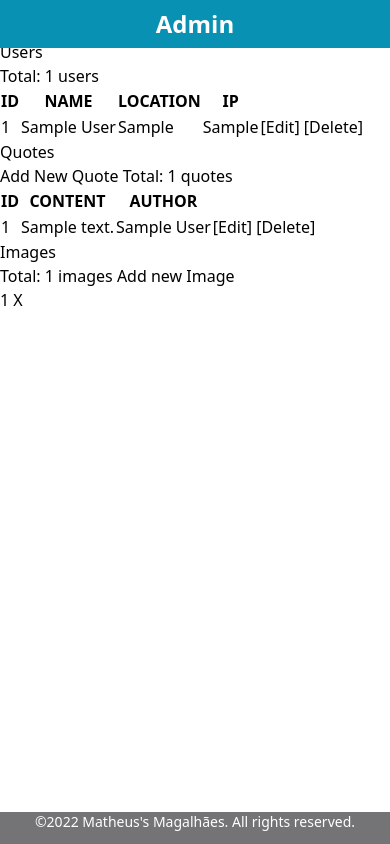
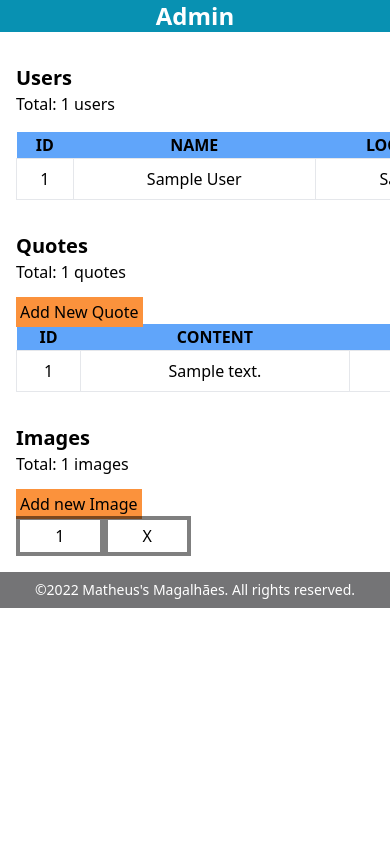
Before and after one commit to matheushasm/todoPHP, a PHP site: page /pages/admin.php in a window 390 px wide. Run offline with PHP 8.4, Linux system fonts and the light colour scheme; the visitor is signed in with stand-in values (Sample User, id 1); tables that the repository leaves empty or names only in its code hold one stand-in row (values such as "Sample post"); some libraries are stand-ins or nearby versions.

Commit message:
Create responsive style on admin page

```diff
--- a/pages/admin.php
+++ b/pages/admin.php
@@ -22,101 +22,96 @@ if(!isset($_SESSION['admin_key'])) {
     exit;
 }
 ?>
-<div
-class="flex justify-center"
->
-    <div class="flex rounded overflow-hidden">
-        <div onclick="showUsers()" id="handleUsersButton" class="p-2 px-12 bg-purple-900/60">Users</div>
-        <div onclick="showQuotes()" id="handleQuotesButton" class="p-2 px-12 bg-purple-900/60">Quotes</div>
-        <div onclick="showImages()" id="handleImagesButton" class="p-2 px-12 bg-purple-900/60">Images</div>
-    </div>
+<div class="p-4 overflow-hidden">
+
+    <section class="mb-8 hover:overflow-y-auto" >
+        <div class="mb-4">
+            <h2 class="text-xl font-bold">Users</h2>
+            <span>Total: <?=count($userList)?> users</span>
         </div>
 
-<section id="usersArea"
-class=""
->
-    <h2>Users</h2>
-    <table>
-        <span>Total: <?=count($userList)?> users</span>
+        <table class="w-[900px]">
+            <thead class="bg-blue-400">
                 <tr>
                     <th>ID</th>
                     <th>NAME</th>
                     <th>LOCATION</th>
                     <th>IP</th>
+                    <th>ACTIONS</th>
                 </tr>
+            </thead>
+            <tbody>
                 <?php foreach($userList as $user): ?>
-        <tr>
-            <td><?=$user->getId();?></td>
-            <td><?=$user->getName();?></td>
-            <td><?=$user->getLocation();?></td>
-            <td><?=$user->getIp();?></td>
-            <td>
+                    <tr class="border">
+                        <td class="p-2 text-center border"><?=$user->getId();?></td>
+                        <td class="p-2 text-center border"><?=$user->getName();?></td>
+                        <td class="p-2 text-center border"><?=$user->getLocation();?></td>
+                        <td class="p-2 text-center border"><?=$user->getIp();?></td>
+                        <td class="p-2 text-center border">
                             <a href="userUpdate.php?id=<?=$user->getId()?>"> [Edit] </a>
                             <a href="userDelete.php?id=<?=$user->getId()?>"> [Delete] </a>
                         </td>
                     </tr>
                 <?php endforeach; ?>
+            </tbody>
         </table>
     </section>
 
-<section id="quotesArea"
-class=""
->
-    <h2>Quotes</h2>
-    <a href="newQuote.php">Add New Quote</a>
-    <table>
+    <section class="mb-8 hover:overflow-auto">
+
+        <div class="mb-4">
+            <h2 class="text-xl font-bold">Quotes</h2>
             <span>Total: <?=count($quoteList)?> quotes</span>
+        </div>
+
+        <a class="p-1 bg-orange-400" href="newQuote.php" >Add New Quote</a>
+
+        <table class="w-[900px]">
+            <thead class="bg-blue-400">
                 <tr>
                     <th>ID</th>
                     <th>CONTENT</th>
                     <th>AUTHOR</th>
+                    <th>ACTIONS</th>
                 </tr>
+            </thead>
+            <tbody>
                 <?php foreach($quoteList as $quote): ?>
-        <tr>
-            <td><?=$quote->getId();?></td>
-            <td><?=$quote->getContent();?></td>
-            <td><?=$quote->getAuthor();?></td>
-            <td>
+                    <tr class="border">
+                        <td class="p-2 text-center border"><?=$quote->getId();?></td>
+                        <td class="p-2 text-center border"><?=$quote->getContent();?></td>
+                        <td class="p-2 text-center border"><?=$quote->getAuthor();?></td>
+                        <td class="p-2 text-center border">
                             <a href="quoteUpdate.php?id=<?=$quote->getId()?>"> [Edit] </a>
                             <a href="quoteDelete.php?id=<?=$quote->getId()?>"> [Delete] </a>
                         </td>
                     </tr>
                 <?php endforeach; ?>
+            </tbody>
         </table>
     </section>
 
-<section id="imagesArea"
-class=""
->
-    <h2>Images</h2>
+    <section>
+
+        <div class="mb-4">
+            <h2 class="text-xl font-bold">Images</h2>
             <span>Total: <?=count($imageList)?> images</span>
-    <a href="newImage.php">Add new Image</a>
+        </div>
 
+        <a class="p-1 bg-orange-400" href="newImage.php">Add new Image</a>
+
+        <div class="grid grid-cols-2 gap-2 sm:grid-cols-3 md:grid-cols-4 lg:grid-cols-5">
             <?php foreach($imageList as $image): ?>
-        <div class="w-32 h-32">
+                <div class="bg-black/50">
                     <img src="<?=$image->getUrl()?>" alt=""/>
-            <div>
-                <?=$image->getId()?>
-                <a href="imageDelete.php?id=<?=$image->getId()?>">X</a>
+                    <div class="flex justify-around p-1" >
+                        <div class="w-full mr-2 p-1 text-center bg-white"><?=$image->getId()?></div>
+                        <a class="w-full p-1 text-center bg-white" href="imageDelete.php?id=<?=$image->getId()?>">X</a>
                     </div>
                 </div>
-
             <?php endforeach; ?>
+        </div>
     </section>
 
-
-
-
-<script type="text/javascript">
-    function showUsers() {
-
-    }
-    function showQuotes() {
-
-    }
-    function showImages() {
-
-    }
-</script>
-
+</div>
 <?php include_once 'partials/footer.php';
--- a/pages/partials/footer.php
+++ b/pages/partials/footer.php
@@ -1,5 +1,5 @@
-<footer class="fixed h-8 inset-x-0 bottom-0 bg-zinc-900/60 text-white text-sm text-center">
-    ©<?=date('Y')?> Matheus's Magalhães. All rights reserved.
-</footer>
+    <footer class="p-2 relative bottom-0 left-0 right-0 bg-zinc-900/60 text-white text-sm text-center">
+        ©<?=date('Y')?> Matheus's Magalhães. All rights reserved.
+    </footer>
 </body>
 </html>
--- a/pages/partials/header.php
+++ b/pages/partials/header.php
@@ -5,11 +5,8 @@
     <meta http-equiv="X-UA-Compatible" content="IE=edge">
     <meta name="viewport" content="width=device-width, initial-scale=1.0">
     <title>Admin To_Do</title>
+
     <script src="https://cdn.tailwindcss.com"></script>
 </head>
 <body class="w-full h-screen">
-<header
-class="fixed inset-x-0 p-2 bg-cyan-600 text-2xl text-center text-white font-bold"
->
-Admin
-</header>
+    <header class="mb-4 p-2fixed top-0 left-0 right-0 bg-cyan-600 text-2xl text-center text-white font-bold">Admin</header>
--- a/pages/userUpdateAction.php
+++ b/pages/userUpdateAction.php
@@ -7,7 +7,7 @@ $userDao = new UserDaoMysql($pdo);
 $id = filter_input(INPUT_POST, 'id');
 $name = filter_input(INPUT_POST, 'name', FILTER_SANITIZE_STRING);
 $location = filter_input(INPUT_POST, 'location', FILTER_SANITIZE_STRING);
-$ip = filter_input(INPUT_POST, 'ip', FILTER_SANITIZE_IP);
+$ip = filter_input(INPUT_POST, 'ip', FILTER_SANITIZE_STRING);
 $user_key = filter_input(INPUT_POST, 'user_key', FILTER_SANITIZE_STRING);
 
 if($id) {
```
Lines whose indentation alone changed are shown as unchanged.
